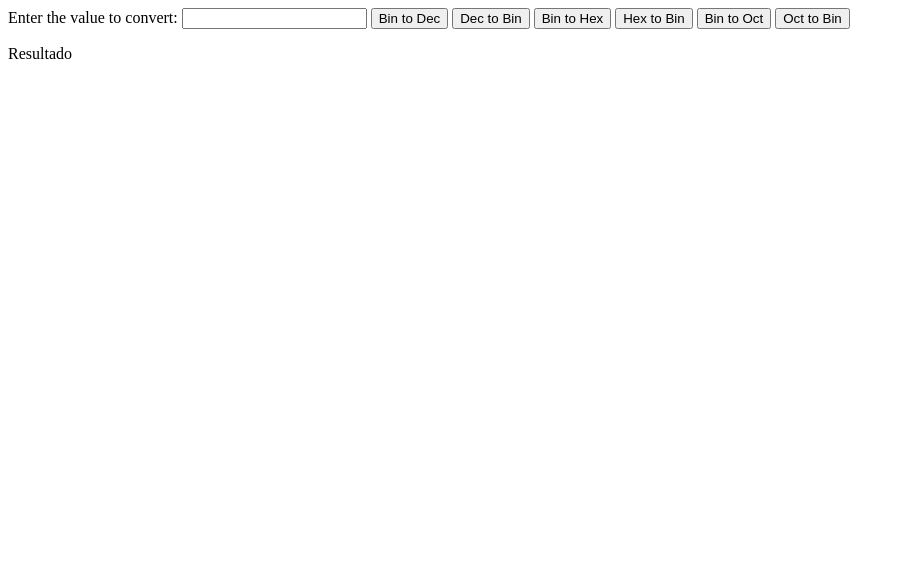
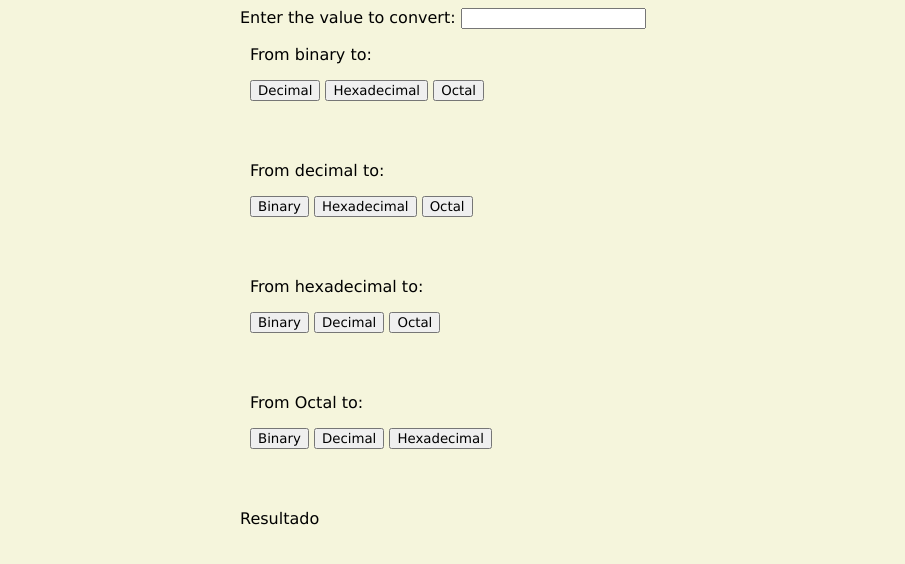
Before and after one commit to GonzoVM/bin2dec, a plain HTML site: page public/index.html in a window 1280 px wide. Shown: the whole page, without its empty margins (0-905 px from the left). Drawn offline with Linux system fonts and the light colour scheme.

Commit message:
added css file in a new branch

```diff
--- a/public/index.html
+++ b/public/index.html
@@ -4,17 +4,46 @@
         <meta charset="UTF-8"/>
         <script src="../src/excep_handl.js"></script>
         <script src="../src/calc_opt.js"></script>
+        <link rel="stylesheet" href="../src/styles.css">
     </head>
     <body>
         <noscript>Activate javascript on your browser to run this app.</noscript>
-        <label for="Bin2Dec">Enter the value to convert:</label>
-        <input type="text" id="num" name="name" required minlength="1" maxlength="16" size="20" />
-        <input type="button" value="Bin to Dec" onclick="bin2Dec(document.getElementById('num').value)"/>
-        <input type="button" value="Dec to Bin" onclick="dec2Bin(document.getElementById('num').value)"/>
-        <input type="button" value="Bin to Hex" onclick="bin2Hex(document.getElementById('num').value)"/>
-        <input type="button" value="Hex to Bin" onclick="hex2Bin(document.getElementById('num').value)"/>
-        <input type="button" value="Bin to Oct" onclick="bin2Oct(document.getElementById('num').value)"/>
-        <input type="button" value="Oct to Bin" onclick="oct2Bin(document.getElementById('num').value)"/>
-        <p id="conver">Resultado</p>
+        <div id="container">
+            <label for="num">Enter the value to convert:</label>
+            <input type="text" id="num" name="name" required minlength="1" maxlength="16" size="20" />
+            <div class="button-group">
+                    <p>From binary to:</p>
+                <div id="bin">
+                    <input type="button" value="Decimal" onclick="bin2Dec(document.getElementById('num').value)"/>
+                    <input type="button" value="Hexadecimal" onclick="bin2Hex(document.getElementById('num').value)"/>
+                    <input type="button" value="Octal" onclick="bin2Oct(document.getElementById('num').value)"/>
+                </div>
+            </div>
+            <div class="button-group">
+                <p>From decimal to:</p>
+                <div id="dec">
+                    <input type="button" value="Binary" onclick="dec2Bin(document.getElementById('num').value)"/>
+                    <input type="button" value="Hexadecimal" onclick="dec2Hex(document.getElementById('num').value)"/>
+                    <input type="button" value="Octal" onclick="dec2Oct(document.getElementById('num').value)"/>
+                </div>
+            </div>
+            <div class="button-group">
+                <p>From hexadecimal to:</p>
+                <div id="hex">
+                    <input type="button" value="Binary" onclick="hex2Bin(document.getElementById('num').value)"/>
+                    <input type="button" value="Decimal" onclick="hex2Dec(document.getElementById('num').value)"/>
+                    <input type="button" value="Octal" onclick="hex2Oct(document.getElementById('num').value)"/>
+                </div>
+            </div>
+            <div class="button-group">
+                <p>From Octal to:</p>
+                <div id="oct">
+                    <input type="button" value="Binary" onclick="oct2Bin(document.getElementById('num').value)"/>
+                    <input type="button" value="Decimal" onclick="oct2Dec(document.getElementById('num').value)"/>
+                    <input type="button" value="Hexadecimal" onclick="oct2Hex(document.getElementById('num').value)"/>
+                </div>
+            </div>
+            <p id="conver">Resultado</p>
+        </div>
     </body>
 </html>
--- a/src/calc_opt.js
+++ b/src/calc_opt.js
@@ -13,7 +13,6 @@ function bin2Dec(num) {
     } else {
         document.getElementById("conver").innerHTML="You entered a non binary number. Binary numbers only use 0 and 1.";
     };
-
 }
 
 function dec2Bin(num) {
@@ -98,6 +97,107 @@ function oct2Bin(num) {
         document.getElementById("result").innerHTML=binary;
         return binary;
     } else {
-        document.getElementById("conver").innerHTML="You entered a non octal number. Octal numbers only use 0 to 8.";
+        document.getElementById("conver").innerHTML="You entered a non octal number. Octal numbers only use 0 to 7.";
     };
 }
+
+function dec2Hex(num) {
+    let hexadecimal = "";
+    let decimal = num;
+
+    if(excepHandler(decimal, "dec")) {
+        // js parseint to convert a base 10 number to base 16.
+        hexadecimal = parseInt(decimal,10).toString(16).toUpperCase();
+
+        // modifies the html file with the result.
+        document.getElementById("conver").innerHTML="This number in hexadecimal is: <span id='result'></span>";
+        document.getElementById("result").innerHTML=hexadecimal;
+        return hexadecimal;
+    } else {
+        document.getElementById("conver").innerHTML="You entered a non decimal number.";
+    };
+}
+
+function hex2Dec(num) {
+    let decimal = 0;
+    let hexadecimal = num;
+
+    if(excepHandler(hexadecimal, "hex")){
+        // js parseint to translate a base 16 number to base 10.
+        decimal = parseInt(hexadecimal, 16);
+
+        // modifies the html file with the result.
+        document.getElementById("conver").innerHTML="This number in decimal is: <span id='result'></span>";
+        document.getElementById("result").innerHTML=decimal;
+        return decimal;
+    } else {
+        document.getElementById("conver").innerHTML="You entered a non hexadeimal number. Hex numbers only use 0 to 9 and A to F.";
+    };
+}
+
+function dec2Oct(num) {
+    let octal;
+    let decimal = num;
+
+    if(excepHandler(decimal, "dec")){
+        // js parseint to translate a base 10 number to base 8.
+        octal = parseInt(decimal,10).toString(8);
+
+        // modifies the html file with the result.
+        document.getElementById("conver").innerHTML="This number in octal is: <span id='result'></span>";
+        document.getElementById("result").innerHTML=octal;
+        return octal;
+    } else {
+        document.getElementById("conver").innerHTML="You entered a non decimal number.";
+    };
+}
+
+function oct2Dec(num) {
+    let decimal = "";
+    let octal = num;
+
+    if(excepHandler(octal, "oct")) {
+        // js parseint to convert a base 8 number to base 10.
+        decimal = parseInt(octal,8);
+
+        // modifies the html file with the result.
+        document.getElementById("conver").innerHTML="This number in decimal is: <span id='result'></span>";
+        document.getElementById("result").innerHTML=decimal;
+        return decimal;
+    } else {
+        document.getElementById("conver").innerHTML="You entered a non octal number. Octal numbers only use 0 to 7.";
+    };
+}
+function hex2Oct(num) {
+    let octal;
+    let hexadecimal = num;
+
+    if(excepHandler(hexadecimal, "hex")){
+        // js parseint to translate a base 16 number to base 8.
+        octal = parseInt(hexadecimal,16).toString(8);
+
+        // modifies the html file with the result.
+        document.getElementById("conver").innerHTML="This number in octal is: <span id='result'></span>";
+        document.getElementById("result").innerHTML=octal;
+        return octal;
+    } else {
+        document.getElementById("conver").innerHTML="You entered a non hexadeimal number. Hex numbers only use 0 to 9 and A to F.";
+    };
+}
+
+function oct2Hex(num) {
+    let hexadecimal = "";
+    let octal = num;
+
+    if(excepHandler(octal, "oct")) {
+        // js parseint to convert a base 16 number to base 10.
+        hexadecimal = parseInt(octal,8).toString(16).toUpperCase();
+
+        // modifies the html file with the result.
+        document.getElementById("conver").innerHTML="This number in hexadecimal is: <span id='result'></span>";
+        document.getElementById("result").innerHTML=hexadecimal;
+        return hexadecimal;
+    } else {
+        document.getElementById("conver").innerHTML="You entered a non octal number. Octal numbers only use 0 to 7.";
+    };
+}
--- a/src/excep_handl.js
+++ b/src/excep_handl.js
@@ -43,7 +43,7 @@ function excepHandler(num, opt) {
     if(opt == "oct") {
         for(let i = 0; i < num.toString().length; i++) {
             let j = num.toString()[i];
-            if(j >= 0 && j <= 8) {
+            if(j >= 0 && j <= 7) {
                 continue;
             } else {
                 return false;
--- /dev/null
+++ b/src/styles.css
@@ -0,0 +1,20 @@
+body {
+    background-color: beige;
+    font-family: Verdana, sans-serif;
+}
+
+#container{
+    margin: auto;
+    width: 800px;
+}
+.button-group {
+    position: relative;
+    /* display: flex; */
+    margin: 10px;
+    width: 400px;
+    height: 100px;
+}
+.button-group input{
+    position: relative;
+    font-family: Verdana, Geneva, Tahoma, sans-serif;
+}
```
Also changed, not shown: 1 other file.
